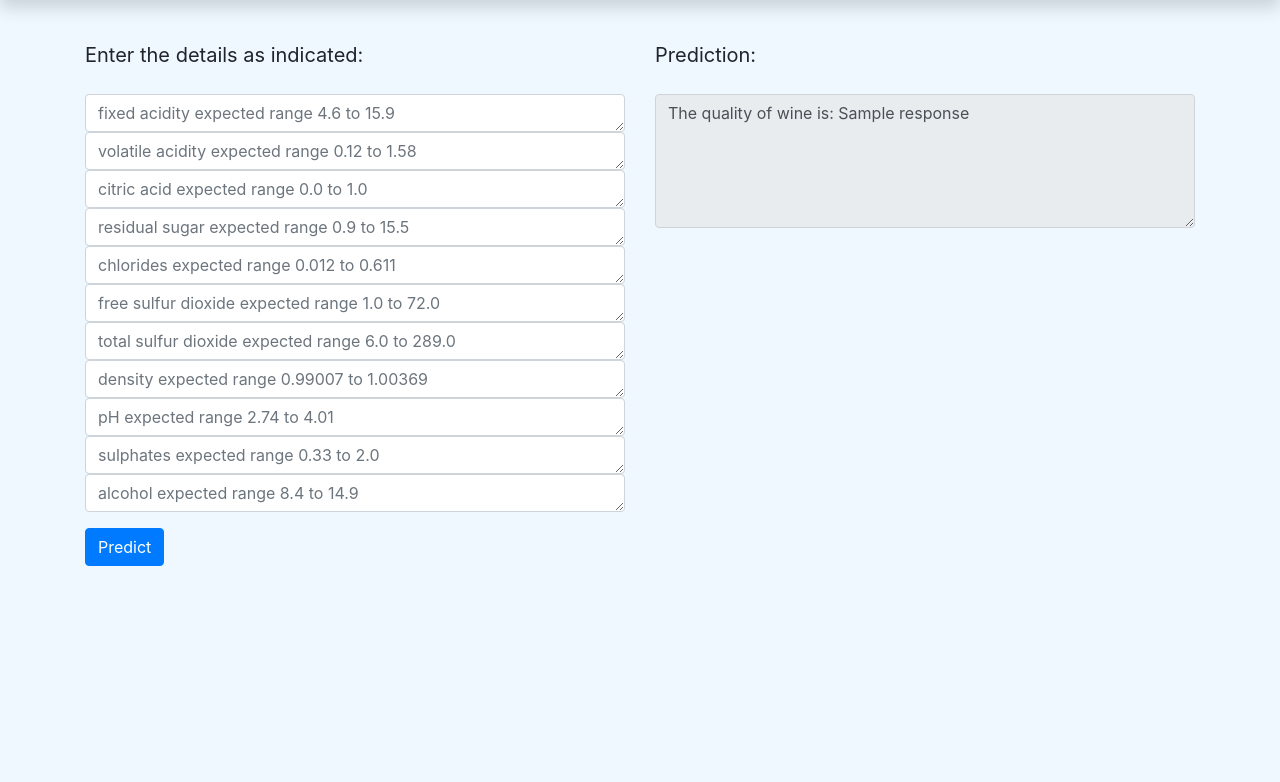
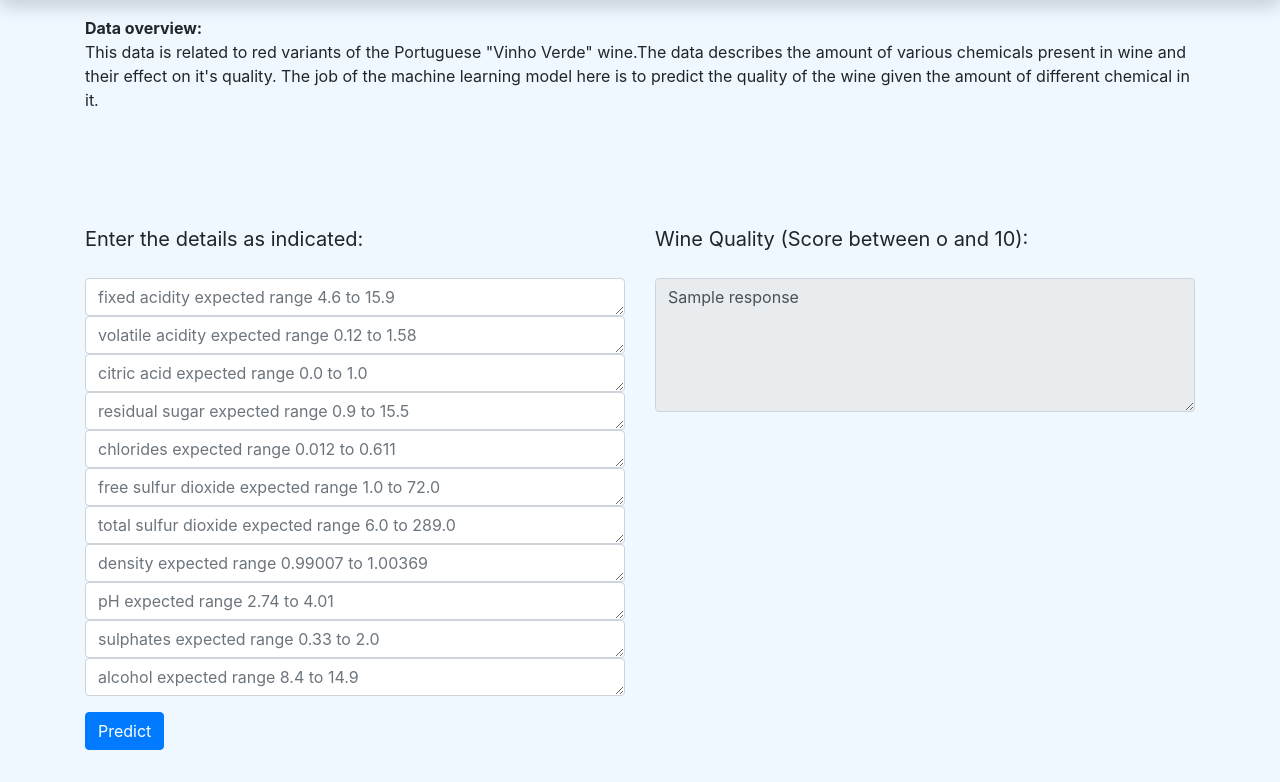
Before and after one commit to shivamshinde123/wine_quality_prediction, a Flask app: template webapp/templates/index.html in a window 1280 px wide. Shown: the part 56-838 px from the top of the page. Before the commit the page ends 622 px from the top, so only its background shows below. Run offline with Flask 2, Linux system fonts and the light colour scheme; the template is opened without the code that fills it: most values are stand-ins (such as "Sample title", 1, 10 or a date in 2020); some libraries are stand-ins or nearby versions.

Commit message:
Made some changes in index.html file and split_data.py file

```diff
--- a/report/scores.json
+++ b/report/scores.json
@@ -1,5 +1,5 @@
 {
-    "rmse": 0.729,
-    "mae": 0.602,
-    "r2": 0.045
+    "rmse": 0.778,
+    "mae": 0.642,
+    "r2": 0.062
 }
--- a/src/split_data.py
+++ b/src/split_data.py
@@ -20,7 +20,7 @@ def split_and_save_data(config_path):
 
     df = pd.read_csv(raw_data_path, sep=",")
     train, test = train_test_split(
-        df, test_size=split_ratio, random_state=random_state)
+        df, test_size=split_ratio, random_state=random_state,stratify=df['quality']) # since the dataset is highly unbalanced
 
     train.to_csv(train_data_path, sep=",", index=False, encoding="utf-8")
     test.to_csv(test_data_path, sep=",", index=False, encoding="utf-8")
--- a/webapp/templates/index.html
+++ b/webapp/templates/index.html
@@ -31,8 +31,16 @@ WineQuality
         </ul>
     </div>
 </nav>
-<div>
+<div><br>
+<br>
+<br>
     <!-- nav bar ends -->
+
+
+    <div class="container">
+        <strong>Data overview:</strong>
+        <p>This data is related to red variants of the Portuguese "Vinho Verde" wine.The data describes the amount of various chemicals present in wine and their effect on it's quality. The job of the machine learning model here is to predict the quality of the wine given the amount of different chemical in it.</p>
+    </div>
 
     <div class="container-fluid masthead">
         <br>
@@ -89,11 +97,11 @@ WineQuality
                             <label for="translation-result">
 
                                 <blockquote class="blockquote">
-                                    <p class="mb-2">Prediction:</p>
+                                    <p class="mb-2">Wine Quality (Score between o and 10):</p>
                                 </blockquote>
 
                             </label>
-                            <textarea readonly class="form-control" id="exTextarea" rows="5">The quality of wine is: {{ response }}</textarea>
+                            <textarea readonly class="form-control" id="exTextarea" rows="5">{{ response }}</textarea>
                         </div>
                     </form>
                 </div>
```
Also changed, not shown: 1 other file.
